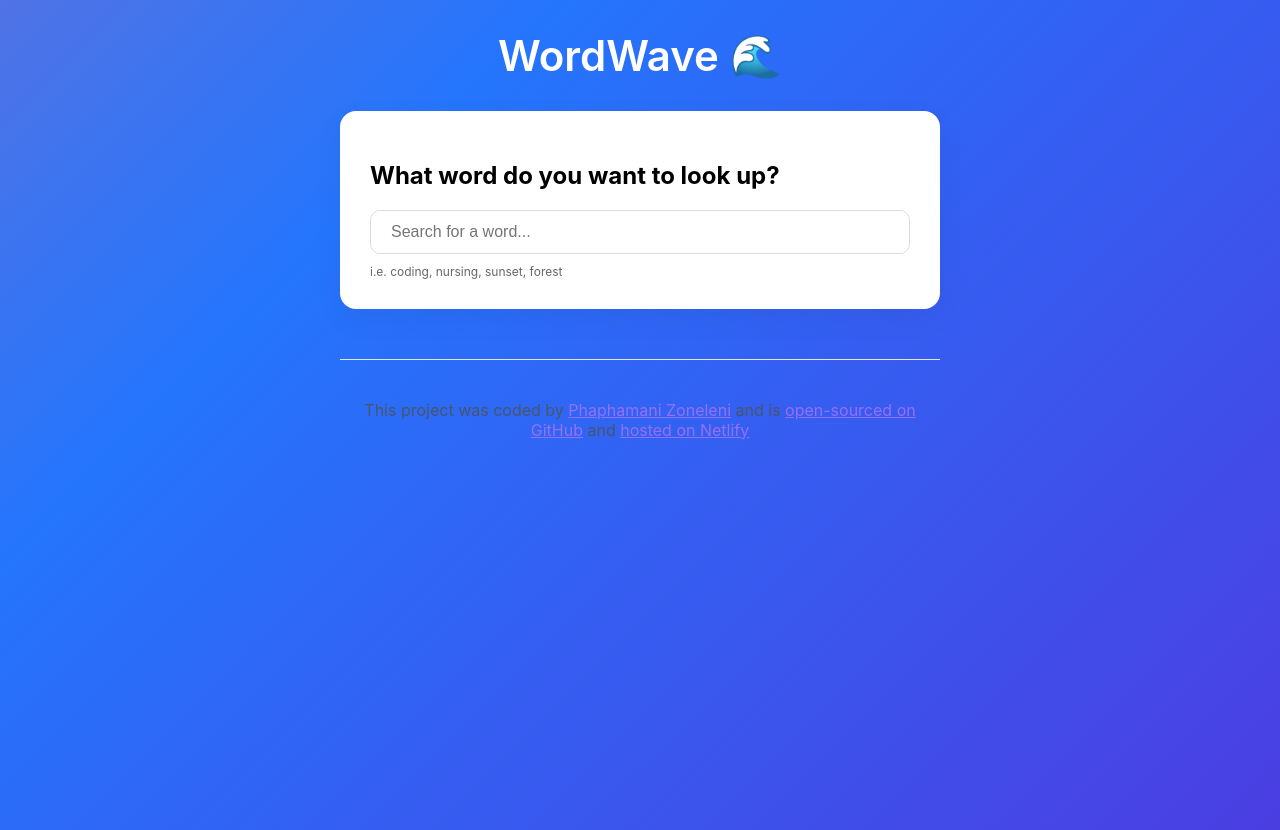
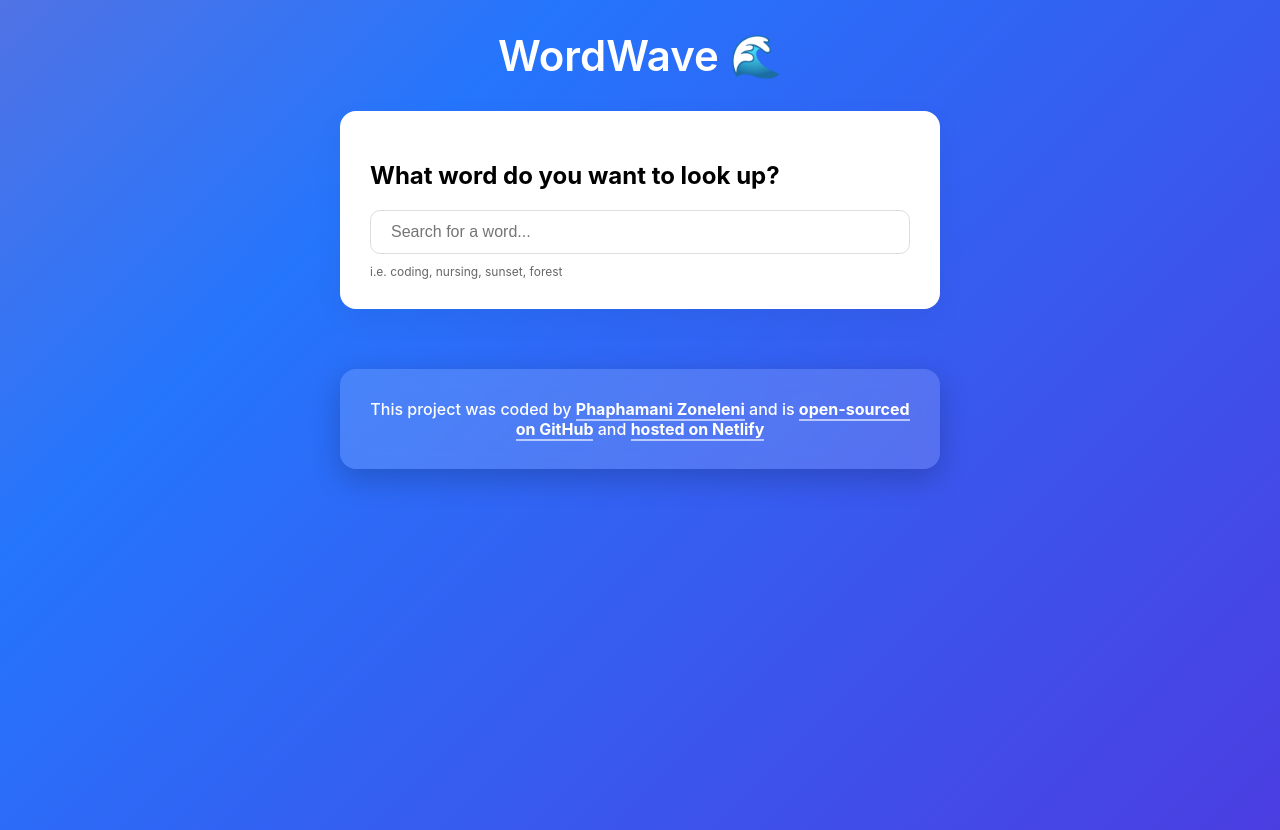
Before and after one commit to Wallflower65/Dictionary, a React (Create React App) app in the folder my-dictionary-app/: page / in a window 1280 px wide. Built offline with nearby package versions, Linux system fonts and the light colour scheme.

Commit message:
Updated the footer

```diff
--- a/my-dictionary-app/src/Dictionary.css
+++ b/my-dictionary-app/src/Dictionary.css
@@ -65,11 +65,31 @@ input {
 }
 
 footer {
-    margin-top: 50px;
-    padding: 40px 20px;
+    margin-top: 60px;
+    padding: 30px 20px;
     text-align: center;
-    border-top: 1px solid #e2e8f0;
-    color: #4a5568;
+    border-radius: 16px;
+
+    background: rgba(255, 255, 255, 0.15);
+    backdrop-filter: blur(10px);
+
+    color: white;
+    font-weight: 500;
+
+    box-shadow: 0 10px 30px rgba(0, 0, 0, 0.2);
+}
+
+footer a {
+    color: #ffffff;
+    font-weight: 700;
+    text-decoration: none;
+    border-bottom: 2px solid rgba(255, 255, 255, 0.6);
+    transition: all 0.2s ease;
+}
+
+footer a:hover {
+    color: #ffd6ff;
+    border-bottom: 2px solid #ffd6ff;
 }
 
 .footer-content p {
```
